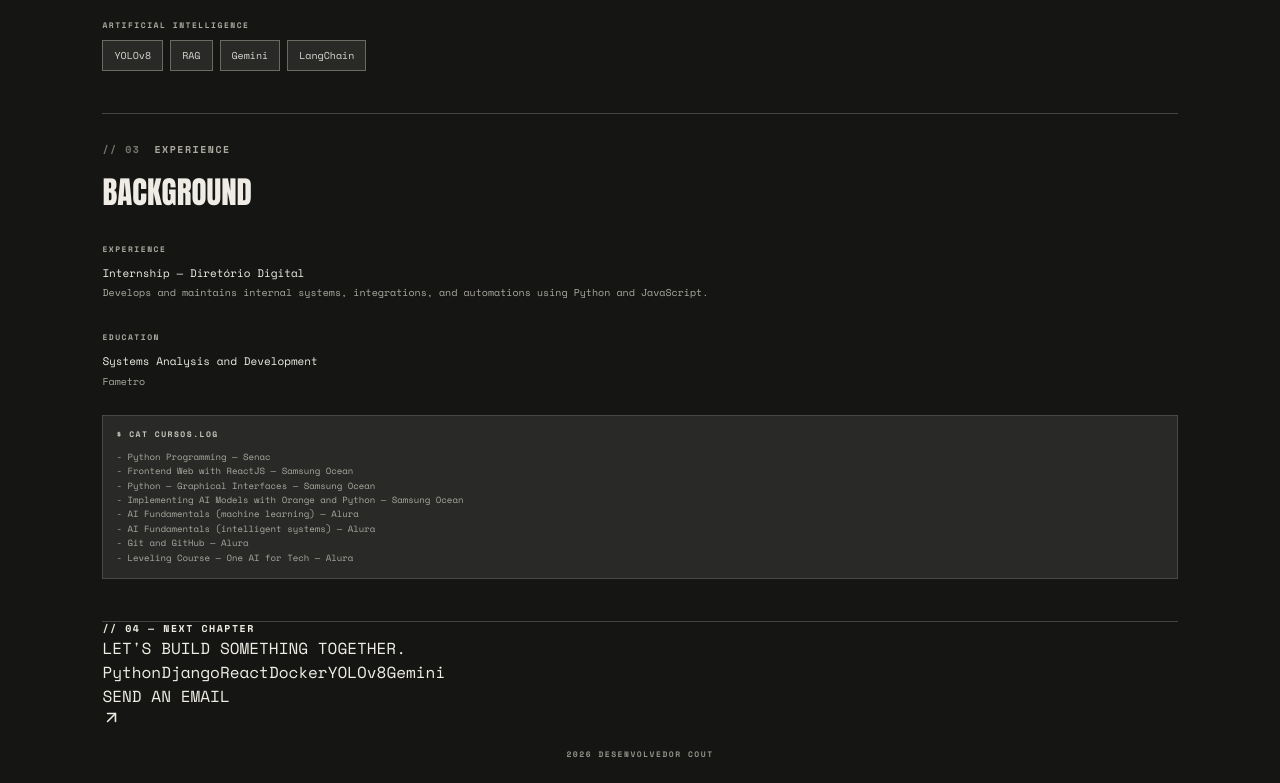
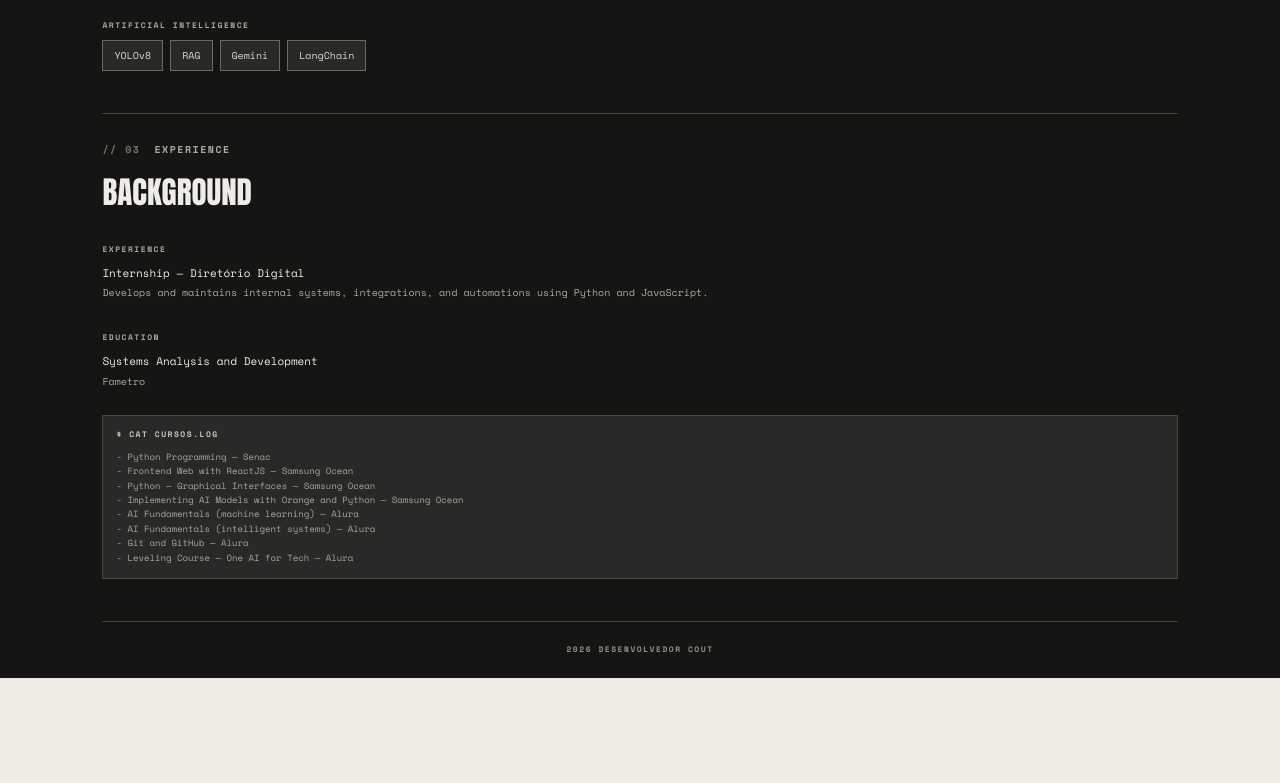
Before and after one commit to Coutfernandes/portfolio2026, a React (Vite) app: page / in a window 1280 px wide. Shown: the part 2454-3237 px from the top of the page. After the commit the page ends 3132 px from the top, so only its background shows below. Built offline with nearby package versions, Linux system fonts and the light colour scheme.

Commit message:
footer poster

```diff
--- a/src/pages/portfolio/FooterPoster.tsx
+++ b/src/pages/portfolio/FooterPoster.tsx
@@ -1,10 +1,9 @@
-import ContactBlock from './ContactBlock'
 import TechStackColumns from './TechStackColumns'
 
 function FooterPoster() {
   return (
     <footer className="footer-poster">
-      <TechStackColumns /><ContactBlock />
+      <TechStackColumns />
       <div className="footer-bottom mono-label"><span>2026 DESENVOLVEDOR COUT</span></div>
     </footer>
   )
```
